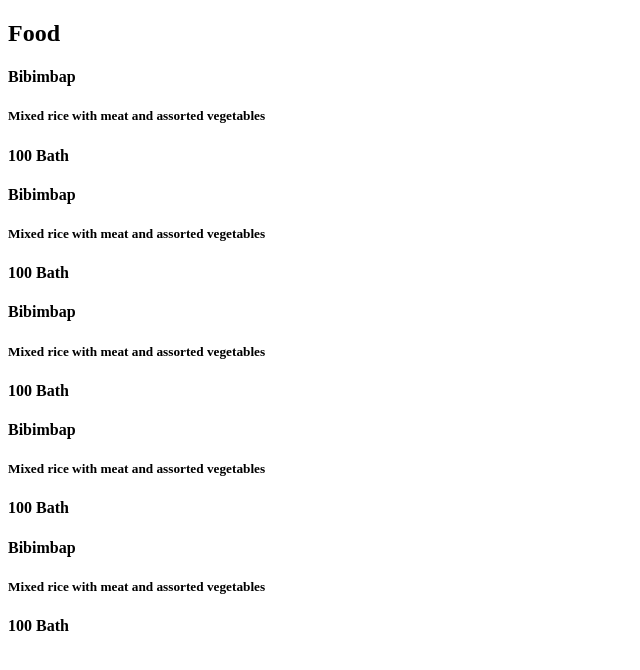
After one commit to Project-Dev-Ops/Project-Dev-Ops, a Node server app: page /foodMenu in a window 1280 px wide. The commit adds this page. Shown: the top 670 px of the page, without its empty margins (0-640 px from the left). Run offline with Node 20, Linux system fonts and the light colour scheme.

Commit message:
add foodmenu, menu ejs

```diff
--- a/app.js
+++ b/app.js
@@ -4,9 +4,6 @@ const bodyParser = require("body-parser");
 const ejs = require("ejs");
 const app = express();
 const lodash = require("lodash");
-
-
-
 
 
 // set the view engine to ejs
@@ -36,7 +33,11 @@ app.get('/about', (req, res) => {
 });
 
 app.get('/menu', (req, res) => {
-    res.render('menu')
+    res.render('./menu.ejs')
+});
+
+app.get('/foodMenu', (req, res) => {
+    res.render('foodMenu.ejs')
 });
 
 app.get('/order', (req, res) => {
--- a/public/css/styles.css
+++ b/public/css/styles.css
@@ -86,3 +86,7 @@ a.icon:hover{
 .links{
     padding-top: 15px;
 }
+
+menu{
+    background-color: pink;
+}
--- /dev/null
+++ b/views/foodMenu.ejs
@@ -0,0 +1,44 @@
+<!DOCTYPE html>
+<html lang="en">
+<head>
+    <meta charset="UTF-8">
+    <meta http-equiv="X-UA-Compatible" content="IE=edge">
+    <meta name="viewport" content="width=device-width, initial-scale=1.0">
+    <title>Menu: Food</title>
+</head>
+<body>
+    <div class="food">
+        <h2>Food</h2>
+        <div id="food1">
+            <h4>Bibimbap</h4>
+            <h5>Mixed rice with meat and assorted vegetables</h5>
+            <h4>100 Bath</h4>
+        </div>
+
+        <div id="food2">
+            <h4>Bibimbap</h4>
+            <h5>Mixed rice with meat and assorted vegetables</h5>
+            <h4>100 Bath</h4>
+        </div>
+
+        <div id="food3">
+            <h4>Bibimbap</h4>
+            <h5>Mixed rice with meat and assorted vegetables</h5>
+            <h4>100 Bath</h4>
+        </div>
+
+        <div id="food4">
+            <h4>Bibimbap</h4>
+            <h5>Mixed rice with meat and assorted vegetables</h5>
+            <h4>100 Bath</h4>
+        </div>
+
+        <div id="food5">
+            <h4>Bibimbap</h4>
+            <h5>Mixed rice with meat and assorted vegetables</h5>
+            <h4>100 Bath</h4>
+        </div>
+    </div>
+
+</body>
+</html>
```
Also changed, not shown: views/menu.ejs (+51 -0 lines).
